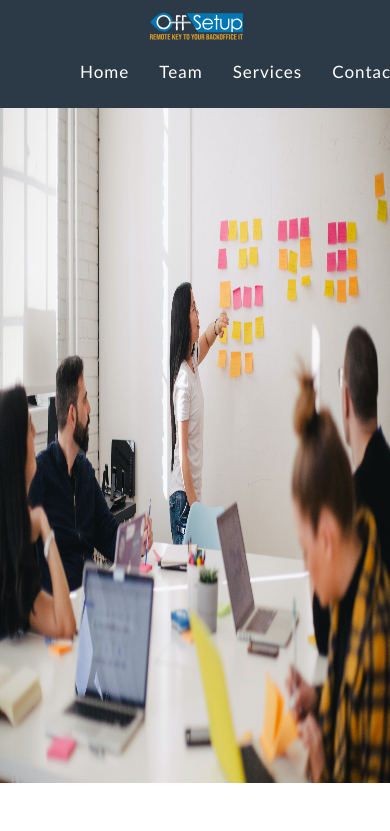
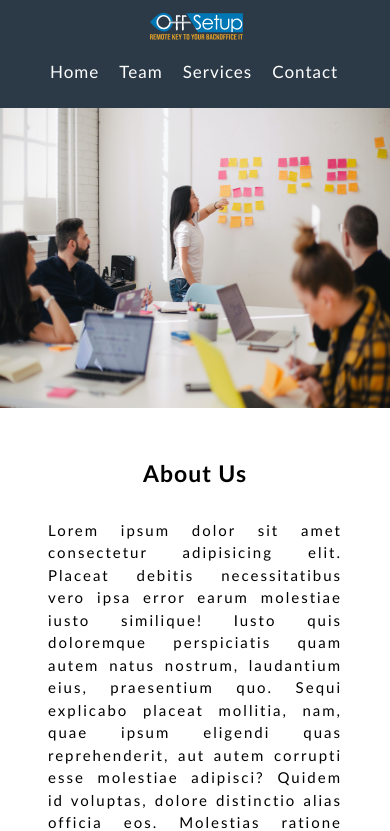
Before and after one commit to adil-asar/Offsetup-task-1, a plain HTML site: page index.html in a window 390 px wide. Shown: the top 831 px of the page. Drawn offline with Linux system fonts and the light colour scheme.

Commit message:
responsive

```diff
--- a/css/global.css
+++ b/css/global.css
@@ -32,6 +32,7 @@ body {
 .menu {
     list-style: none;
     display: flex;
+    flex-wrap: wrap;
     align-items: center;
 }
 
@@ -214,6 +215,11 @@ button {
 @media only screen and (max-width: 600px) {
     .team-section .team-layout article{ width: 100%; }
     .menu { width: 100%; }
+    .section-hero img{
+       max-width: 100%;
+        height: 300px;
+    }
+
    .logo { text-align: center; }
    .team-section .team-layout article img{ width: 100%;  height: 180px;}
    .team-section .team-layout article p{ font-size: 15px;  width: 100%;}
@@ -227,3 +233,10 @@ button {
  .about-section h1{
     font-size: 23px;
 }
+.menu li {
+    margin-right:20px;
+}
+.navbar {
+    padding: 10px;
+}
+}
```
